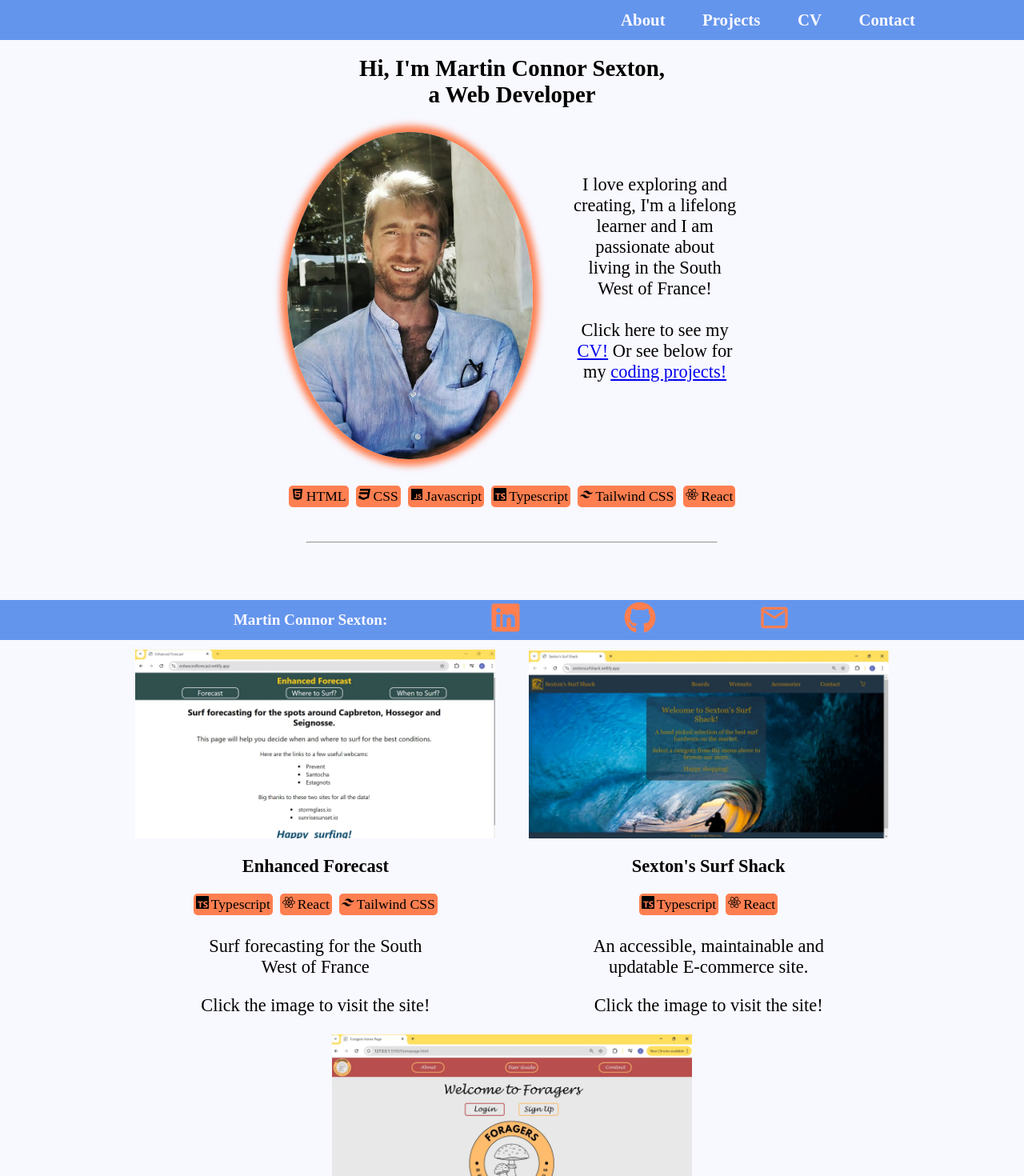
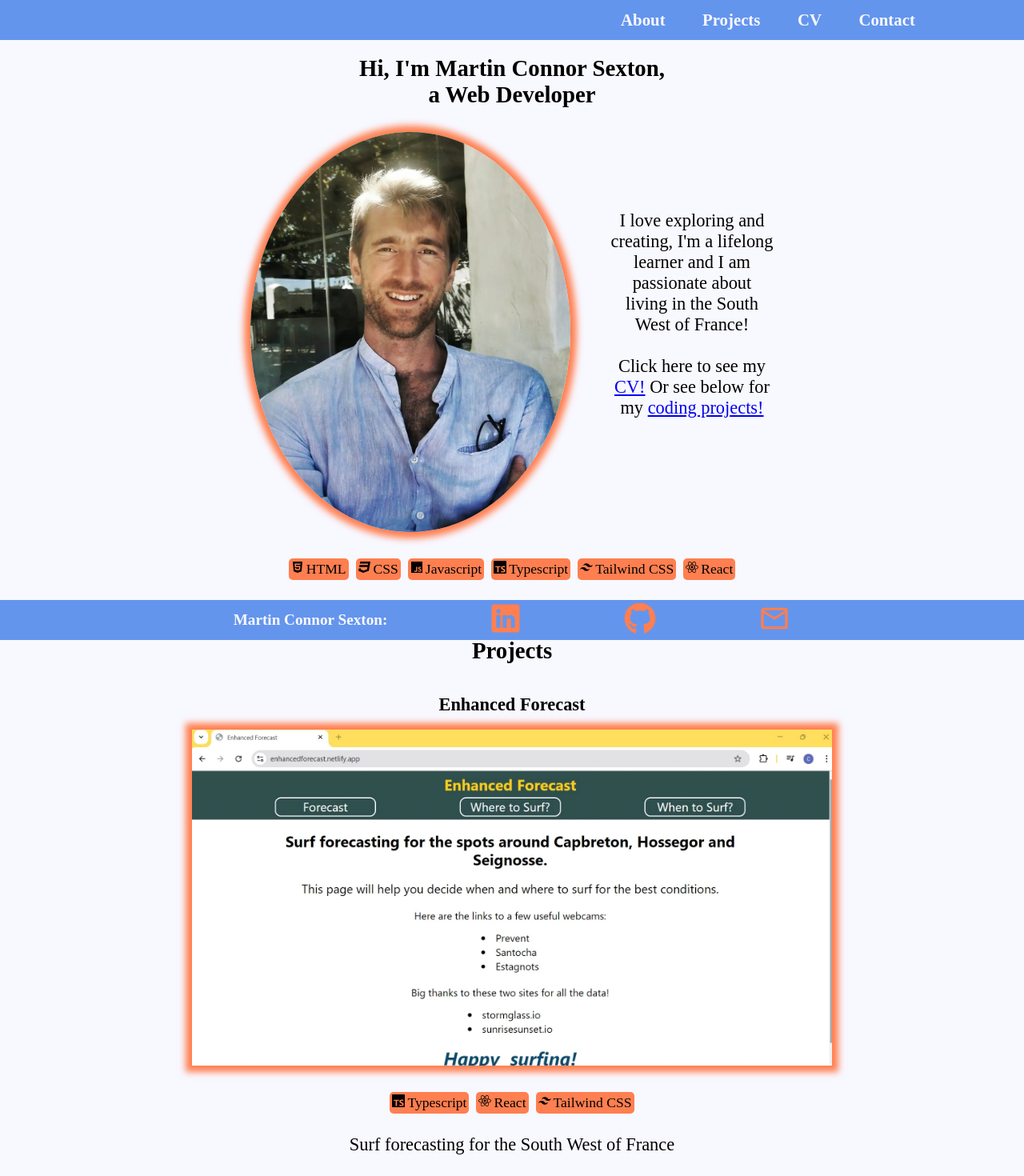
Before and after one commit to ConCapbreton/JuniorDeveloperPortfolio, a React (Vite) app: page / in a window 1280 px wide. Shown: the top 1470 px of the page at 80% size. Built offline with nearby package versions, Linux system fonts and the light colour scheme.

Commit message:
update picture sizing and picture alts

```diff
--- a/src/components/MainPage/About.tsx
+++ b/src/components/MainPage/About.tsx
@@ -12,7 +12,7 @@ const {menuOff} = useMenuContext()
     <div id="about-div" onClick={menuOff}>
       <h1>Hi, I'm Martin Connor Sexton, <br></br>a Web Developer</h1>
       <div id="image-container">
-        <img src="/img/ProfilePic.webp" alt="Profile Picture"></img>
+        <img src="/img/ProfilePic.webp" alt="Profile Picture of Martin Connor Sexton" width="180px" height="250px"></img>
         <p>I love exploring and creating, I'm a lifelong learner and I am passionate about living in the South West of France!<br /><br />Click here to see my <Link to="CV">CV!</Link> Or see below for my <a href="#projects-one">coding projects!</a></p>
       </div>
       <div id="tech-icon-labels-holder">
--- a/src/components/MainPage/Projects.tsx
+++ b/src/components/MainPage/Projects.tsx
@@ -12,9 +12,8 @@ const Projects = () => {
       <h1>Projects</h1>
       <div id="projects-two">
       <div className="individual-project">
-          <a href="https://enhancedforecast.netlify.app/" target="_blank"><img id="project-two" className="project-image" src="/img/ProjectExampleTwo.webp" /></a>
-          <br />
-          <label htmlFor="project-two">Enhanced Forecast</label>
+          <h2>Enhanced Forecast</h2>
+          <a href="https://enhancedforecast.netlify.app/" target="_blank"><img id="project-two" className="project-image" src="/img/ProjectExampleTwo.webp" alt="Screenshot of the website enhanced-forecast" width="300px" height="180px"/></a>
           <div id="tech-icon-labels-holder">
             <div className="tech-icon-labels"><a><SiTypescript /></a>Typescript</div>
             <div className="tech-icon-labels"><a><FaReact /></a>React</div>
@@ -24,9 +23,8 @@ const Projects = () => {
           <p>Click the image to visit the site!</p>
         </div>
         <div className="individual-project">
-          <a href="https://sextonssurfshack.netlify.app/" target="_blank"><img id="project-one" className="project-image" src="/img/ProjectExampleOne.webp" /></a>
-          <br />
-          <label htmlFor="project-one">Sexton's Surf Shack</label>
+          <h2>Sexton's Surf Shack</h2>
+          <a href="https://sextonssurfshack.netlify.app/" target="_blank"><img id="project-one" className="project-image" src="/img/ProjectExampleOne.webp" alt="Screenshot of the website Sexton's Surf Shack" width="300px" height="180px"/></a>
           <div id="tech-icon-labels-holder">
             <div className="tech-icon-labels"><a><SiTypescript /></a>Typescript</div>
             <div className="tech-icon-labels"><a><FaReact /></a>React</div>
@@ -35,9 +33,8 @@ const Projects = () => {
           <p>Click the image to visit the site!</p>
         </div>
         <div className="individual-project">
-          <img id="project-three" className="project-image" src="/img/foragers.webp" />
-          <br />
-          <label htmlFor="project-three">Project Three</label>
+          <h2>Project Three</h2>
+          <img id="project-three" className="project-image" src="/img/foragers.webp" alt="Screenshot of the website Foragers" width="300px" height="180px"/>
           <div id="tech-icon-labels-holder">
             <div className="tech-icon-labels"><a><IoLogoJavascript /></a>Javascript</div>
             <div className="tech-icon-labels"><a><FaReact /></a>React</div>
--- a/src/index.css
+++ b/src/index.css
@@ -126,7 +126,7 @@ h1 {
   width: 30%;
   border-radius: 50%;
   box-shadow: 0 0 8px 8px coral;
-  object-fit: contain;
+  object-fit: cover;
 }
 
 #image-container>p {
@@ -190,23 +190,17 @@ hr {
   display: flex;
   flex-direction: column;
   align-items: center;
+  margin-bottom: 2.5rem;
 }
 
-.individual-project>label, .individual-project>p {
+.individual-project>p {
   max-width: 300px;
 }
 
 .project-image {
-  width: 300px;
-}
-.project-image:hover {
-  width: 320px;
-  border: 3px solid var(--icons);
-}
-
-.individual-project>label {
-  font-weight: bold;
-  margin-bottom: 0.5rem;
+  object-fit: cover;
+  margin-bottom: 1rem;
+  box-shadow: 0 0 8px 8px coral;
 }
 
 .individual-project>p:first-of-type {
@@ -341,10 +335,18 @@ hr {
     margin-bottom: 80px;
   }
   #image-container>img {
-    width: 50%;
+    width: 400px;
+    height: 500px
   }
   #image-container>p {
     margin-bottom: -60px;
+  }
+  .project-image {
+    width: 600px;
+    height: 330px;
+  }
+  .individual-project>p {
+    max-width: 500px;
   }
 }
 
@@ -372,9 +374,6 @@ hr {
     flex-direction: row;
     gap: 50px;
   }
-  #image-container>img {
-    width: 40%;
-  }
   #image-container>p {
     margin-top: -10%;
     width: 20%;
@@ -383,11 +382,8 @@ hr {
     margin-top: -50px;
     width: 60%;
   }
-  .project-image {
-    width: 350px;
-  }
   .project-image:hover {
-    width: 370px;
+    transform: scale(1.05)
   }
   #contact-left>h2 {
     width: 70%;
@@ -403,14 +399,11 @@ hr {
   #about-div, #projects-one {
   width: 1024px;
   }
-  #image-container>img {
-    width: 30%;
-  }
   .project-image {
-    width: 450px;
-  }
-  .project-image:hover {
-    width: 490px;
+    width: 800px;
+    height: 420px;
+    /* OIAHEGALDHGLADG */
+
   }
 }
 
@@ -426,9 +419,6 @@ hr {
   }
   li {
     font-size: 1.2rem;
-  }
-  #image-container>img {
-    width: 35%;
   }
 }
 
```
